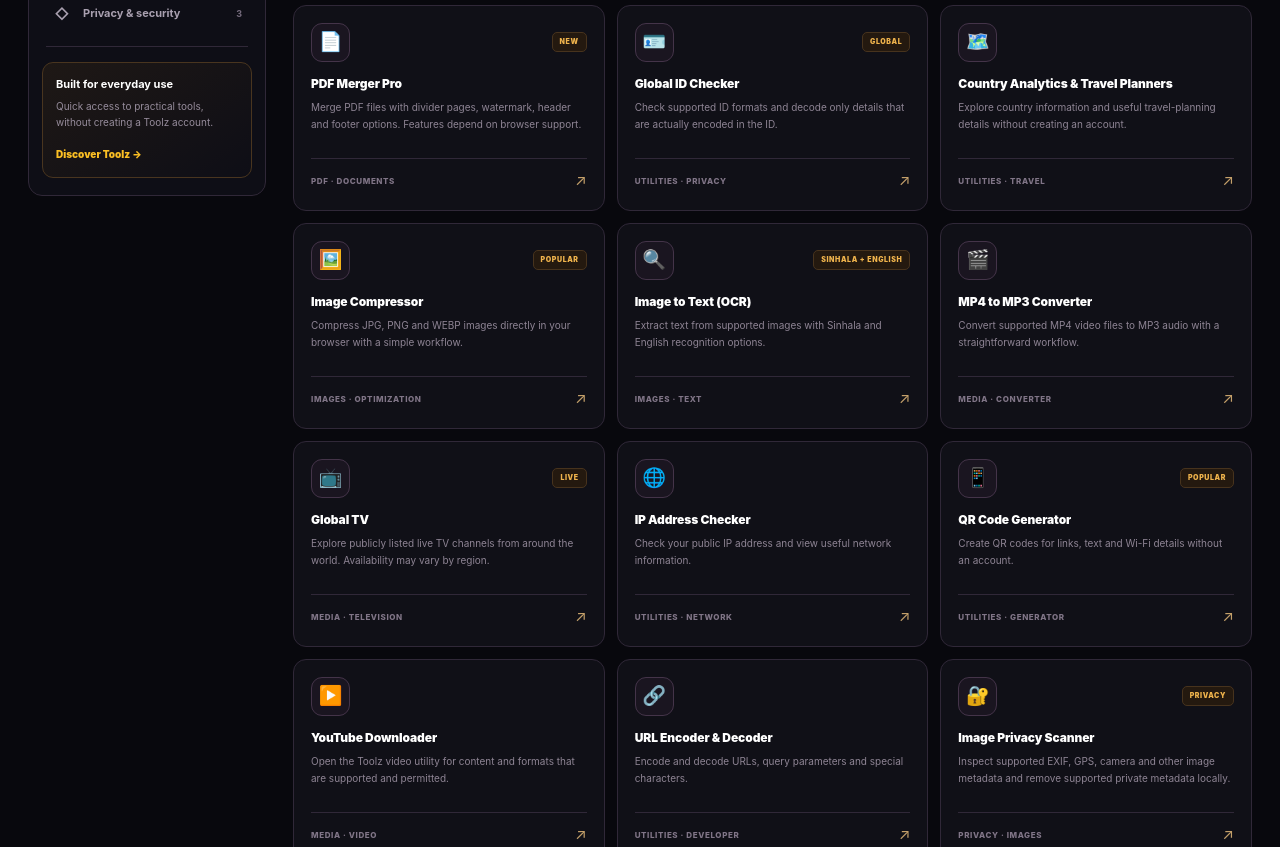
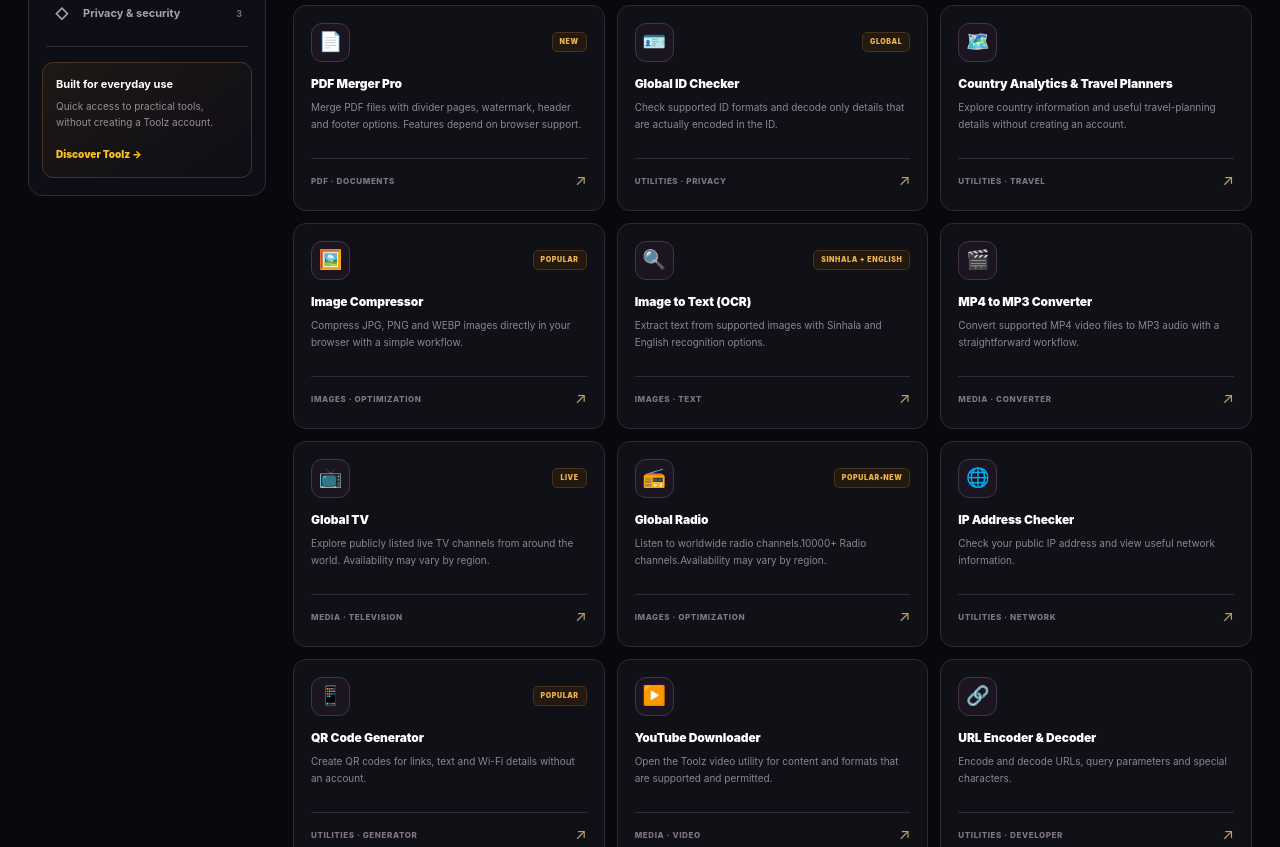
Before and after one commit to BlazeVaultOfficial/toolz, a plain HTML site: page index.html in a window 1280 px wide. Shown: the part 820-1667 px from the top of the page. Drawn offline with Linux system fonts and the light colour scheme.

Commit message:
Update index.html

```diff
--- a/index.html
+++ b/index.html
@@ -256,6 +256,11 @@
             <a href="/global-tv.html" class="tool-card" data-category="media" data-search="global tv live television channels stream">
               <div class="tool-card-top"><span class="tool-icon">📺</span><span class="tool-badge">Live</span></div><h3>Global TV</h3><p>Explore publicly listed live TV channels from around the world. Availability may vary by region.</p><div class="tool-card-bottom"><span class="tool-category">Media · Television</span><span class="tool-open">↗</span></div>
             </a>
+
+            <a href="/global-radio" class="tool-card" data-category="images" data-search="image compressor jpg png webp reduce file size photo">
+              <div class="tool-card-top"><span class="tool-icon">📻</span><span class="tool-badge">Popular•New</span></div><h3>Global Radio</h3><p>Listen to worldwide radio channels.10000+ Radio channels.Availability may vary by region.</p><div class="tool-card-bottom"><span class="tool-category">Images · Optimization</span><span class="tool-open">↗</span></div>
+            </a>
+
             <a href="/ip-checker.html" class="tool-card" data-category="utilities privacy" data-search="ip address checker public ip network information">
               <div class="tool-card-top"><span class="tool-icon">🌐</span></div><h3>IP Address Checker</h3><p>Check your public IP address and view useful network information.</p><div class="tool-card-bottom"><span class="tool-category">Utilities · Network</span><span class="tool-open">↗</span></div>
             </a>
```
